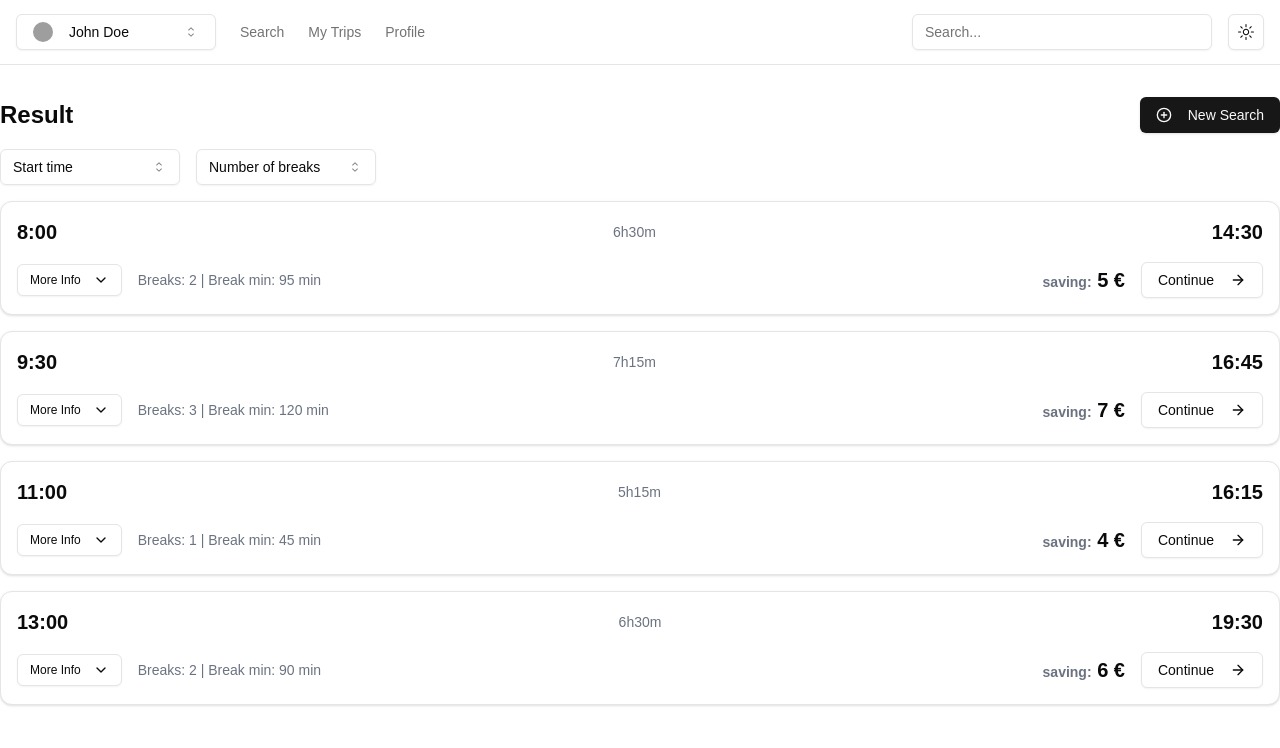
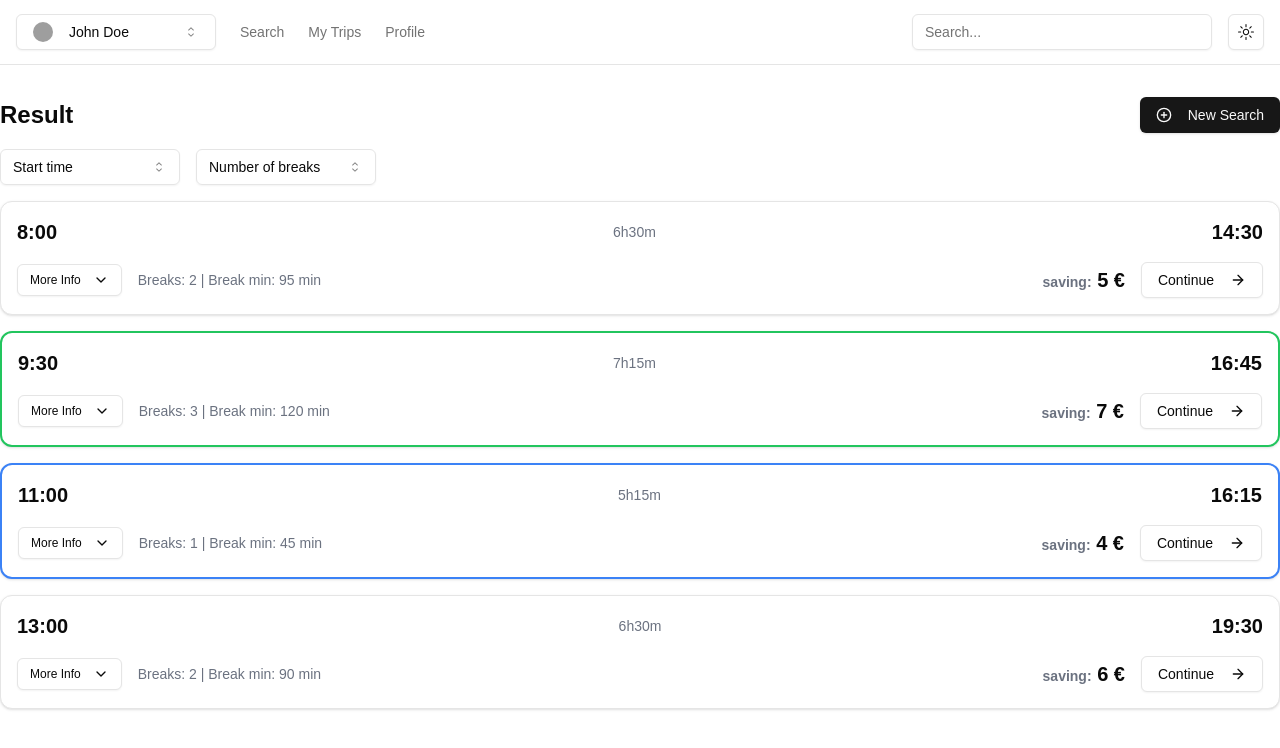
Before and after one commit to bila9630/Driving-Storage, a Next.js app: page /user/result in a window 1280 px wide. Shown: the top 748 px of the page. Built offline with nearby package versions, Linux system fonts and the light colour scheme; grey boxes are pictures that could not be loaded.

Commit message:
highest saving and lowest duration feature

```diff
--- a/src/app/(inner)/user/result/page.tsx
+++ b/src/app/(inner)/user/result/page.tsx
@@ -190,6 +190,17 @@ const ResultsDisplay: React.FC = () => {
         });
     const uniqueBreakCounts = Array.from(new Set(results.map(r => r.breaks))).sort();
 
+    const parseDuration = (duration: string): number => {
+        const [hours, minutes] = duration.split('h').map(part => parseInt(part.replace('m', ''), 10) || 0)
+        return hours * 60 + minutes
+    }
+
+    // Identify trips with the most savings and shortest duration
+    const tripWithMostSavings = results.reduce((prev, current) => (current.saving > prev.saving ? current : prev), results[0])
+    const tripWithShortestDuration = results.reduce((prev, current) =>
+        parseDuration(current.duration) < parseDuration(prev.duration) ? current : prev, results[0]
+    )
+
     return (
         <div>
             <div className="flex space-x-4 mb-4">
@@ -218,10 +229,16 @@ const ResultsDisplay: React.FC = () => {
                     </SelectContent>
                 </Select>
             </div>
-            {filteredResults.map((result) => (
+            {filteredResults.map((result) => {
+                const isMostSavings = result.id === tripWithMostSavings?.id;
+                const isShortestDuration = result.id === tripWithShortestDuration?.id;
+
+                return (
                     <Card
                         key={result.id}
-                    className="mb-4 transition-shadow duration-300 ease-in-out hover:shadow-[0_0_15px_rgba(0,0,0,0.2)] dark:hover:shadow-[0_0_15px_rgba(255,255,255,0.2)]"
+                        className={`mb-4 transition-shadow duration-300 ease-in-out hover:shadow-[0_0_15px_rgba(0,0,0,0.2)] dark:hover:shadow-[0_0_15px_rgba(255,255,255,0.2)] ${
+                            isMostSavings ? 'border-2 border-green-500' : ''
+                        } ${isShortestDuration ? 'border-2 border-blue-500' : ''}`}
                     >
                         <CardContent className="p-4">
                             <div className="flex justify-between items-center mb-2">
@@ -270,8 +287,8 @@ const ResultsDisplay: React.FC = () => {
                                                 breakHours: result.breakHours.toString(),
                                                 saving: result.saving.toString(),
                                                 tripDetails: JSON.stringify(result.tripDetails)
-                                    })
-                                    router.push(`/user/result-detail?${routeParams.toString()}`)
+                                            });
+                                            router.push(`/user/result-detail?${routeParams.toString()}`);
                                         }}>
                                         Continue
                                         <ArrowRight className="ml-2 h-4 w-4" />
@@ -281,9 +298,10 @@ const ResultsDisplay: React.FC = () => {
                             {expandedResult === result.id && <TripDetails result={result} />}
                         </CardContent>
                     </Card>
-            ))}
+                );
+            })}
         </div>
-    )
+    );
 }
 
 // Main page component
```
Lines whose indentation alone changed are shown as unchanged.
